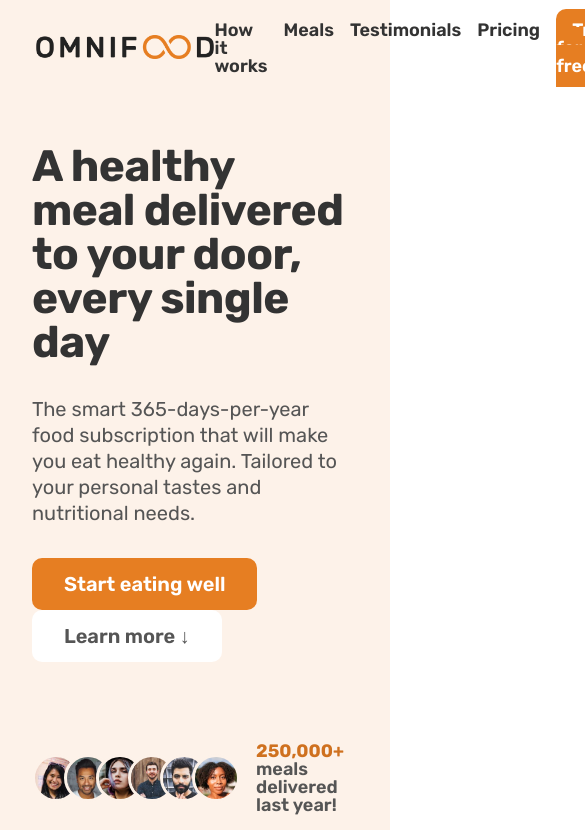
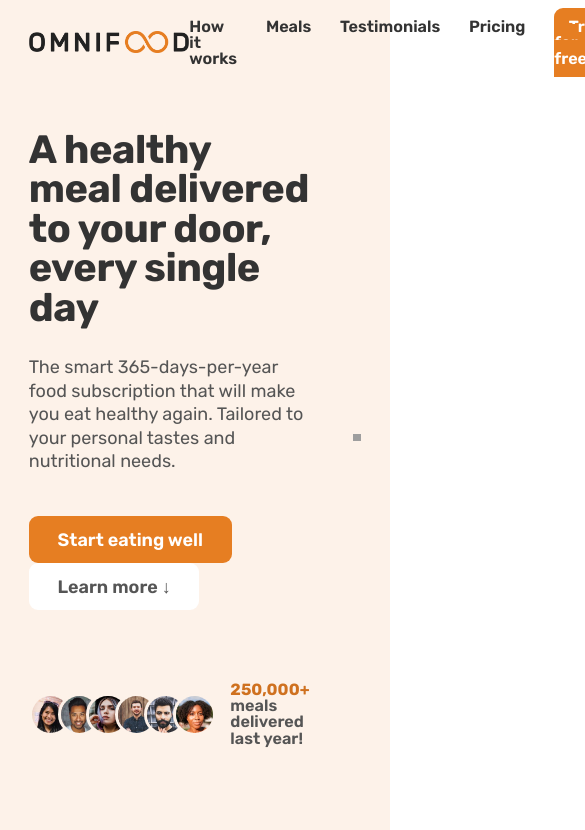
Before and after one commit to elmi-elmi/demo-Omnifood, a website: page index.html in a window 390 px wide. Shown: the top 830 px of the page, 585 px wide, since content can reach past the window. Drawn offline with nearby package versions, Linux system fonts and the light colour scheme; grey boxes are pictures that could not be loaded.

Commit message:
responding to landscape tablet

```diff
--- a/css/general.css
+++ b/css/general.css
@@ -51,7 +51,7 @@ Default: 1rem
 }
 
 html {
-  font-size: 10px;
+  font-size: 62.5%;
 }
 
 body {
@@ -68,13 +68,13 @@ body {
 .container {
   max-width: 120rem;
   margin: 0 auto;
-  padding: 0 4.8rem;
+  padding: 0 3.2rem;
 }
 
 .grid {
   display: grid;
-  column-gap: 9.6rem;
-  row-gap: 6.4rem;
+  column-gap: 6.4rem;
+  row-gap: 9.6rem;
 }
 
 .grid:not(:last-child) {
@@ -97,7 +97,7 @@ body {
   grid-template-columns: repeat(5, 1fr);
 }
 
-.hero-heading-primary,
+.heading-primary,
 .heading-secondary,
 .heading-tertiary {
   font-weight: 700;
@@ -105,20 +105,20 @@ body {
   color: #333;
 }
 
-.hero-heading-primary {
-  font-size: 4.4rem;
+.heading-primary {
+  font-size: 5.2rem;
   line-height: 1;
   /*color: #2e1907;*/
   margin-bottom: 3.2rem;
 }
 
 .heading-secondary {
-  font-size: 4.2rem;
+  font-size: 4.4rem;
   margin-bottom: 9.6rem;
   line-height: 1.2;
 }
 .heading-tertiary {
-  font-size: 3.2rem;
+  font-size: 3rem;
   line-height: 1.2;
   margin-bottom: 2.6rem;
 }
--- /dev/null
+++ b/css/query.css
@@ -0,0 +1,63 @@
+
+
+
+
+/*============================================================*/
+/*               BELOW 1344PX (SMALLER DESKTOP)               */
+/*============================================================*/
+
+@media(max-width:84em){
+    .hero{
+        max-width:120rem;
+    }
+
+    .heading-primary{
+        font-size: 4.4rem;
+    }
+
+    .gallery {
+        grid-template-columns: repeat(2, 1fr);
+    }
+
+
+}
+
+/*============================================================*/
+/*              BELOW 1200px (landscape Tablets)              */
+/*============================================================*/
+
+@media(max-width: 75em){
+    html{
+        font-size: 56.25%; /* 9px */
+    }
+
+    .grid{
+        column-gap: 4.8rem;
+        row-gap: 6.4rem;
+    }
+
+    .heading-secondary{
+        font-size: 3.6rem;
+    }
+     .heading-tertiary{
+         font-size: 2.4rem;
+     }
+
+     .header{
+         padding: 0 3.2rem;
+
+     }
+
+     .main-nav-list{
+         gap:3.2rem;
+     }
+
+     .hero{
+         gap:4.8rem;
+     }
+
+    .testimonial-container {
+        padding: 9.6rem 3.2rem;
+    }
+
+}
--- a/css/style.css
+++ b/css/style.css
@@ -4,10 +4,13 @@
 .header {
   height: 9.6rem;
   display: flex;
+  /*width: 130rem;*/
   justify-content: space-between;
   align-items: center;
   background-color: #fdf2e9;
   padding: 0 3.6rem;
+
+  /*margin:auto;*/
 }
 
 .logo {
@@ -26,7 +29,7 @@
 .main-nav-list {
   list-style: none;
   display: flex;
-  gap: 1.6rem;
+  gap: 4.8rem;
 }
 .main-nav-link:link,
 .main-nav-link:visited {
@@ -88,19 +91,20 @@
 /*============================================================*/
 .hero-section {
   background-color: #fdf2e9;
-  padding: 4.8rem 3.2rem 9.6rem 3.2rem;
+  padding: 4.8rem 0 9.6rem 0;
 }
 .hero {
   max-width: 130rem;
   margin: 0 auto;
-  /*display: grid;*/
-  /*grid-template-columns: 1fr 1fr;*/
-  /*align-items: center;*/
+  padding: 0 3.2rem;
+  display: grid;
+  grid-template-columns: 1fr 1fr;
+  align-items: center;
 }
 
 .hero-description {
   font-size: 2rem;
-  margin-bottom: 3.2rem;
+  margin-bottom: 4.8rem;
   line-height: 1.3;
 }
 
@@ -329,7 +333,7 @@
   padding: 1.6rem;
 }
 .gallery-item {
-  /*overflow: hidden;*/
+  overflow: hidden;
 }
 .gallery-img {
   width: 100%;
--- a/index.html
+++ b/index.html
@@ -15,6 +15,7 @@
     />
     <link rel="stylesheet" href="css/general.css" />
     <link rel="stylesheet" href="css/style.css" />
+    <link rel="stylesheet" href="css/query.css">
     <title>Omnifood</title>
   </head>
   <body>
@@ -37,7 +38,7 @@
         <!--        <div class="hero ">-->
         <div class="hero grid grid--2-cols grid--center-v">
           <div class="hero-text-box">
-            <h1 class="hero-heading-primary">
+            <h1 class="heading-primary">
               A healthy meal delivered to your door, every single day
             </h1>
             <p class="hero-description">
```
